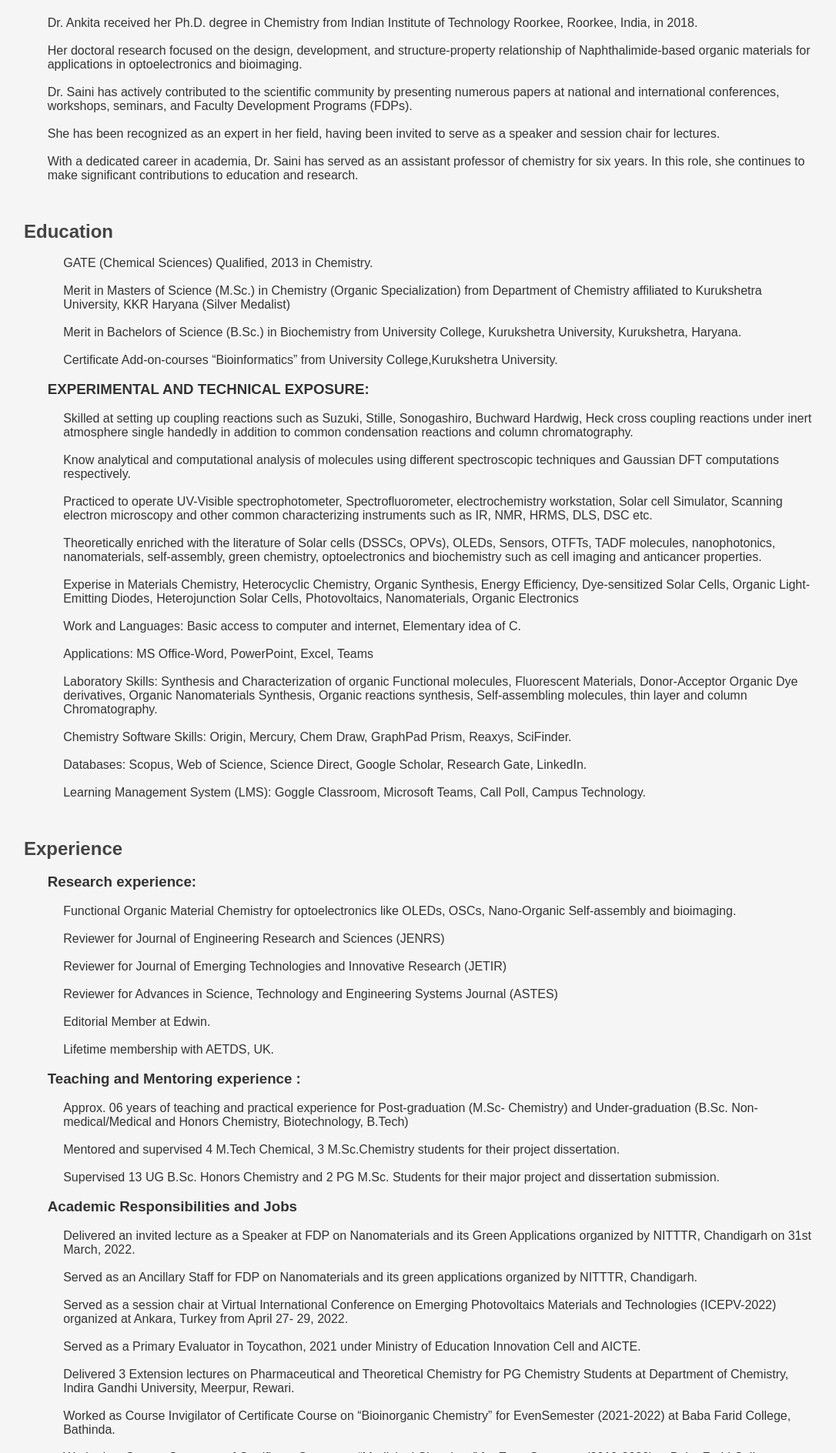
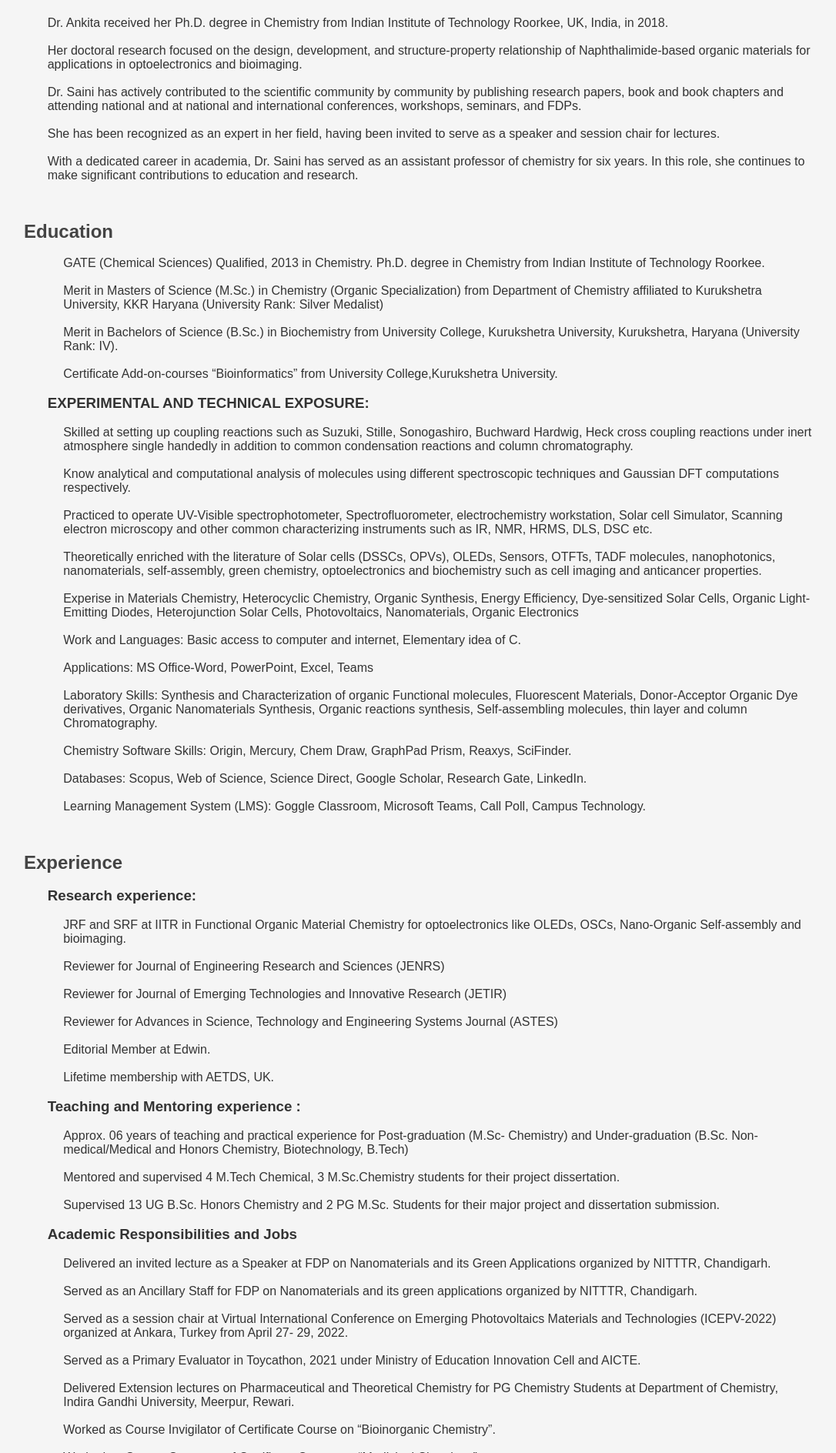
Before and after one commit to DrAnkitaSaini/Dr.AnkitaSaini, a plain HTML site: page index.html in a window 1280 px wide. Shown: the part 912-2800 px from the top of the page at 77% size, without its empty margins (97-1183 px from the left). Drawn offline with Linux system fonts and the light colour scheme.

Commit message:
Update index.html

```diff
--- a/index.html
+++ b/index.html
@@ -67,7 +67,7 @@
 
     <section id="home" class="section-home">
         <div class="container">
-            <h1 class="nav-text">Welcome to My Portfolio <br><br> </h1>
+            <h1 class="nav-text">Welcome to My Profile <br><br> </h1>
             <p class="my-name">Dr. Ankita Saini <br>
                 Assistant Professor- Chemistry <br>
                 Ph.D. (IITR) M.Sc. Chemistry (KUK) </p>
@@ -80,14 +80,15 @@
         <br>
         <img src="ankita_pic.jpg" alt="Profile Pic" class="profile-img">
         <p class="about-text">
-            Dr. Ankita received her Ph.D. degree in Chemistry from Indian Institute of Technology Roorkee, Roorkee,
+            Dr. Ankita received her Ph.D. degree in Chemistry from Indian Institute of Technology Roorkee, UK,
             India, in 2018.
             <br><br>
             Her doctoral research focused on the design, development, and structure-property relationship of
             Naphthalimide-based organic materials for applications in optoelectronics and bioimaging.
             <br><br>
-            Dr. Saini has actively contributed to the scientific community by presenting numerous papers at
-            national and international conferences, workshops, seminars, and Faculty Development Programs (FDPs).
+            Dr. Saini has actively contributed to the scientific community by community by publishing research papers,
+            book and book chapters and attending national and at national and international conferences, workshops, seminars,
+            and FDPs.
             <br><br>
             She has been recognized as an expert in her field, having been invited to serve as a speaker and session
             chair for lectures.
@@ -107,13 +108,14 @@
 
         <p class="skills-detail">
             GATE (Chemical Sciences) Qualified, 2013 in Chemistry.
+            Ph.D. degree in Chemistry from Indian Institute of Technology Roorkee.
             <br><br>
             Merit in Masters of Science (M.Sc.) in Chemistry (Organic Specialization) from Department of Chemistry
             affiliated to Kurukshetra University, KKR
-            Haryana (Silver Medalist)
+            Haryana (University Rank: Silver Medalist)
             <br><br>
             Merit in Bachelors of Science (B.Sc.) in Biochemistry from University College, Kurukshetra University,
-            Kurukshetra, Haryana.
+            Kurukshetra, Haryana (University Rank: IV).
             <br><br>
             Certificate Add-on-courses “Bioinformatics” from University College,Kurukshetra University.
         </p>
@@ -171,9 +173,8 @@
     <section id="experience" class="section-experience">
         <h2>Experience</h2> <br>
         <h3 class="experience_heading">Research experience:</h3> <br>
-        <p class="experience_detail">Functional Organic Material Chemistry for optoelectronics like OLEDs, OSCs,
-            Nano-Organic
-            Self-assembly and bioimaging.
+        <p class="experience_detail">JRF and SRF at IITR in Functional Organic Material Chemistry for optoelectronics like OLEDs, OSCs,
+            Nano-Organic Self-assembly and bioimaging.
             <br><br>
             Reviewer for Journal of Engineering Research and Sciences (JENRS)
             <br><br>
@@ -201,7 +202,7 @@
         <h3 class="experience_heading">Academic Responsibilities and Jobs</h3>
         <br>
         <p class="experience_detail">Delivered an invited lecture as a Speaker at FDP on Nanomaterials and its Green
-            Applications organized by NITTTR, Chandigarh on 31st March, 2022.
+            Applications organized by NITTTR, Chandigarh.
             <br><br>
             Served as an Ancillary Staff for FDP on Nanomaterials and its green applications organized by NITTTR,
             Chandigarh.
@@ -211,14 +212,12 @@
             <br><br>
             Served as a Primary Evaluator in Toycathon, 2021 under Ministry of Education Innovation Cell and AICTE.
             <br><br>
-            Delivered 3 Extension lectures on Pharmaceutical and Theoretical Chemistry for PG Chemistry Students at
+            Delivered Extension lectures on Pharmaceutical and Theoretical Chemistry for PG Chemistry Students at
             Department of Chemistry, Indira Gandhi University, Meerpur, Rewari.
             <br><br>
-            Worked as Course Invigilator of Certificate Course on “Bioinorganic Chemistry” for EvenSemester (2021-2022)
-            at Baba Farid College, Bathinda.
+            Worked as Course Invigilator of Certificate Course on “Bioinorganic Chemistry”.
             <br><br>
-            Worked as Course Convenor of Certificate Course on “Medicinal Chemistry” for Even Semester (2019-2020) at
-            Baba Farid College, Bathinda.
+            Worked as Course Convenor of Certificate Course on “Medicinal Chemistry”.
             <br><br>
 
 
@@ -231,9 +230,7 @@
         <br>
         <h3 class="achieve_heading">AWARDS and HONORS: </h3>
         <br>
-        <p class="achieve_details"> Recipient of “Young Women Scientist Award” at GAAFES-2019 at Kumaun University,
-            Nainital,
-            Uttarakhand in 2019.
+        <p class="achieve_details"> Recipient of “Young Women Scientist Award” at GAAFES-2019.
             <br><br>
             Recipient of Haryana State Merit Scholarship in graduation during 2011-2013.
             <br><br>
@@ -253,6 +250,8 @@
             <a href="mailto:drankitasaini27@gmail.com" class="contact-btn email-btn">Email Us</a>
             <a href="https://www.linkedin.com/in/drankitasaini2711/" target="_blank"
                 class="contact-btn linkedin-btn"><img src="linkedin_logo.png" alt=""></a>
+             <a href=" https://scholar.google.com/citations?user=P7SV8A4AAAAJ&hl=en" target="_blank"></a>
+             <a href="https://www.researchgate.net/profile/Ankita_Saini" target="_blank" ></a>
         </div>
     </section>
 
```
